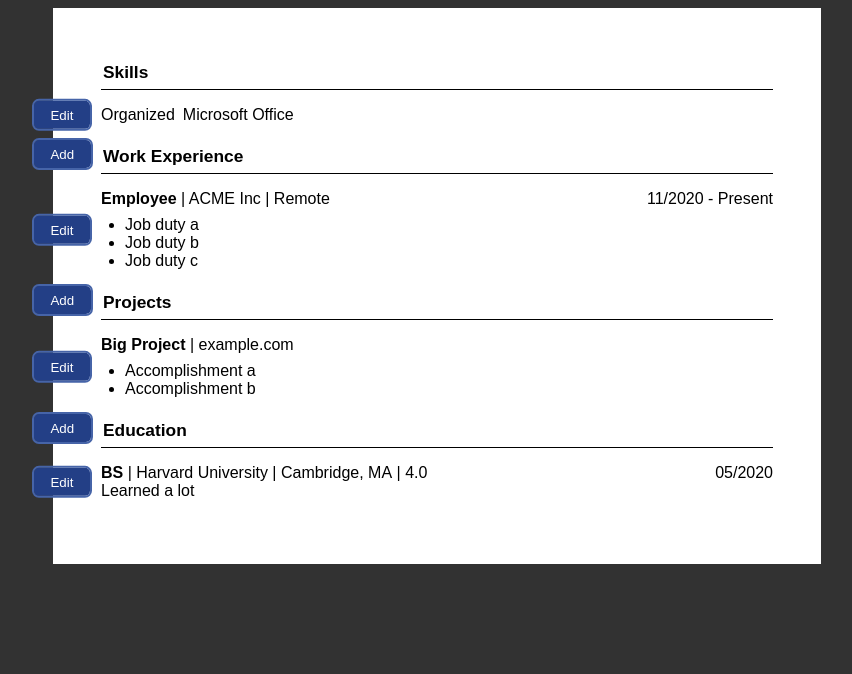
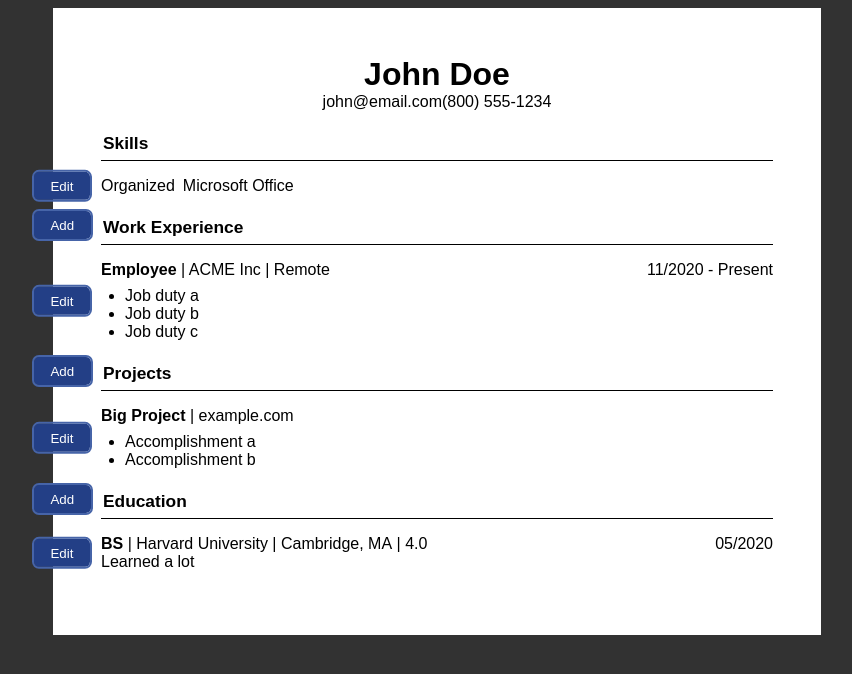
Before and after one commit to johnrdoty92/resume-builder, a React (Vite) app: page / in a window 1280 px wide. Shown: the top 674 px of the page, without its empty margins (203-1055 px from the left). Built offline with nearby package versions, Linux system fonts and the light colour scheme.

Commit message:
add header dispatch

```diff
--- a/src/App.tsx
+++ b/src/App.tsx
@@ -2,17 +2,17 @@
 // import classes from "./components/DragAndDrop.module.css";
 // import { Education } from "./components/Sections/Education/Education";
 // import { Experience } from "./components/Sections/Experience/Experience";
-// import { Header } from "./components/Header/Header";
 // import { ResumeEntry } from "./components/ResumeEntry/ResumeEntry";
 // import { Section } from "./components/Sections/Section";
 // import { SectionTitle } from "components/SectionTitle";
 // import { EditSectionButton } from "./components/Button/EditSectionButton";
-import { EditorModal } from "./components/Modal/EditorModal/EditorModal";
-// import { useResumeState } from "./contexts/hooks";
-import { WorkExperience } from "components/Section/WorkExperience";
 import { Education } from "components/Section/Education";
 import { Projects } from "components/Section/Projects";
 import { Skills } from "components/Section/Skills";
+// import { useResumeState } from "./contexts/hooks";
+import { WorkExperience } from "components/Section/WorkExperience";
+import { Header } from "./components/Header/Header";
+import { EditorModal } from "./components/Modal/EditorModal/EditorModal";
 
 // const HEIGHTS = ["50px", "100px", "35px", "45px", "80px"] as const;
 // const nodes = HEIGHTS.map((height, i) => (
@@ -66,7 +66,7 @@ function App() {
         padding: "0.5in",
       }}
     >
-      {/* <Header name={header.name} details={{ email: header.email }} /> */}
+      <Header />
       <Skills />
       <WorkExperience />
       <Projects />
--- a/src/components/Header/Header.tsx
+++ b/src/components/Header/Header.tsx
@@ -1,24 +1,18 @@
+import { useResumeState } from "contexts/hooks";
 import classes from "./Header.module.css";
 
-type DetailKey = "email" | "phone" | (string & {});
-
-type HeaderProps = {
-  name: string;
-  details?: Partial<Record<DetailKey, string>>;
-};
-
-export const Header = ({ name, details = {} }: HeaderProps) => {
+export const Header = () => {
+  const {
+    Header: { name, address, email, phone, socialMedia },
+  } = useResumeState();
   return (
     <div className={classes.header}>
       <h1 className={classes.name}>{name}</h1>
       <div className={classes.detailsContainer}>
-        {Object.entries(details).map(([detailType, detailInfo], i) => {
-          return (
-            <p key={i} className={classes.detail}>
-              <b>{detailType}</b>:&nbsp;{detailInfo}
-            </p>
-          );
-        })}
+        {!!address && <p>{address}</p>}
+        {!!email && <p>{email}</p>}
+        {!!phone && <p>{phone}</p>}
+        {!!socialMedia && <p>{socialMedia}</p>}
       </div>
     </div>
   );
--- a/src/constants/defaults.ts
+++ b/src/constants/defaults.ts
@@ -24,10 +24,13 @@ export const BLANK_SECTIONS: { [Section in ResumeSection]: SectionDataBlankDefau
     name: "",
     url: "",
   },
-  Skills: '',
+  Skills: "",
 };
 
 export const DEFAULT_RESUME_STATE: ResumeState = {
+  Header: {
+    name: "Name",
+  },
   "Work Experience": {
     heading: "Work Experience",
     data: [],
@@ -47,6 +50,11 @@ export const DEFAULT_RESUME_STATE: ResumeState = {
 };
 
 export const DEV_DEFAULT_RESUME_STATE: ResumeState = {
+  Header: {
+    name: "John Doe",
+    email: "john@email.com",
+    phone: "(800) 555-1234",
+  },
   "Work Experience": {
     heading: "Work Experience",
     data: [
--- a/src/contexts/ResumeStateContext.tsx
+++ b/src/contexts/ResumeStateContext.tsx
@@ -1,8 +1,10 @@
+import { DEFAULT_RESUME_STATE, DEV_DEFAULT_RESUME_STATE } from "constants/defaults";
+import { produce } from "immer";
 import {
+  createContext,
   Dispatch,
   DispatchWithoutAction,
   Reducer,
-  createContext,
   useEffect,
   useMemo,
   useReducer,
@@ -13,12 +15,19 @@ import {
   SectionDataEntry,
   SectionUpdatePayload,
 } from "types/resumeState";
-import { produce } from "immer";
-import { DEFAULT_RESUME_STATE, DEV_DEFAULT_RESUME_STATE } from "constants/defaults";
 
 export const ResumeStateContext = createContext<ResumeState>(DEFAULT_RESUME_STATE);
 
 type ResumeAction =
+  | {
+      type: "updateHeader";
+      payload: {
+        [Key in keyof ResumeState["Header"]]: {
+          key: Key;
+          value: ResumeState["Header"][Key];
+        };
+      }[keyof ResumeState["Header"]];
+    }
   | {
       type: "updateSectionTitle";
       payload: { section: ResumeSection; value: string };
@@ -101,6 +110,9 @@ export const ResumeStateProvider = ({ children }: { children: React.ReactNode })
 
   const resumeDispatch: ResumeDispatch = useMemo(
     () => ({
+      updateHeader(payload) {
+        dispatch({ type: "updateHeader", payload });
+      },
       updateSectionTitle(payload) {
         dispatch({ type: "updateSectionTitle", payload });
       },
```
Also changed, not shown: src/types/resumeState.ts (+8 -1 lines).
